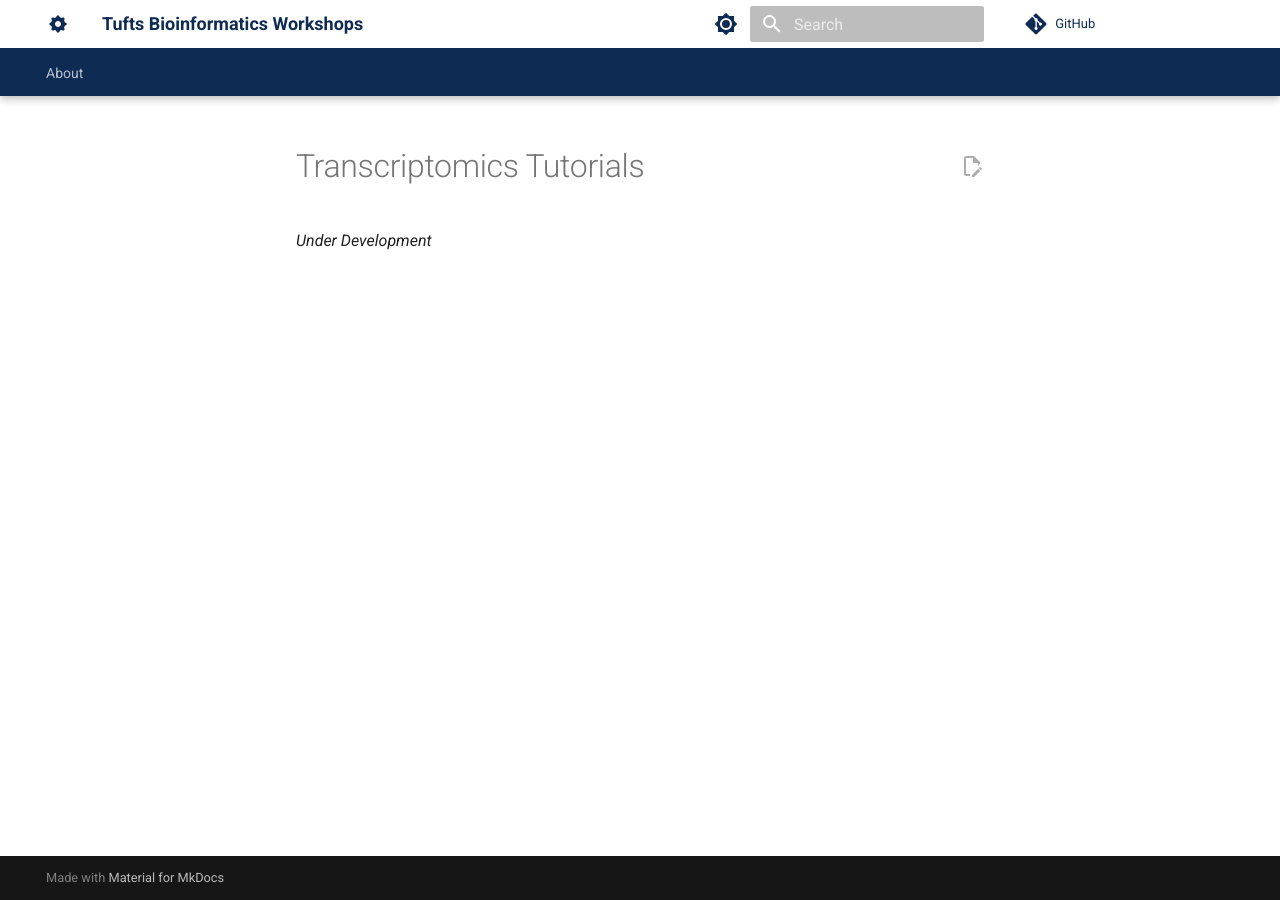
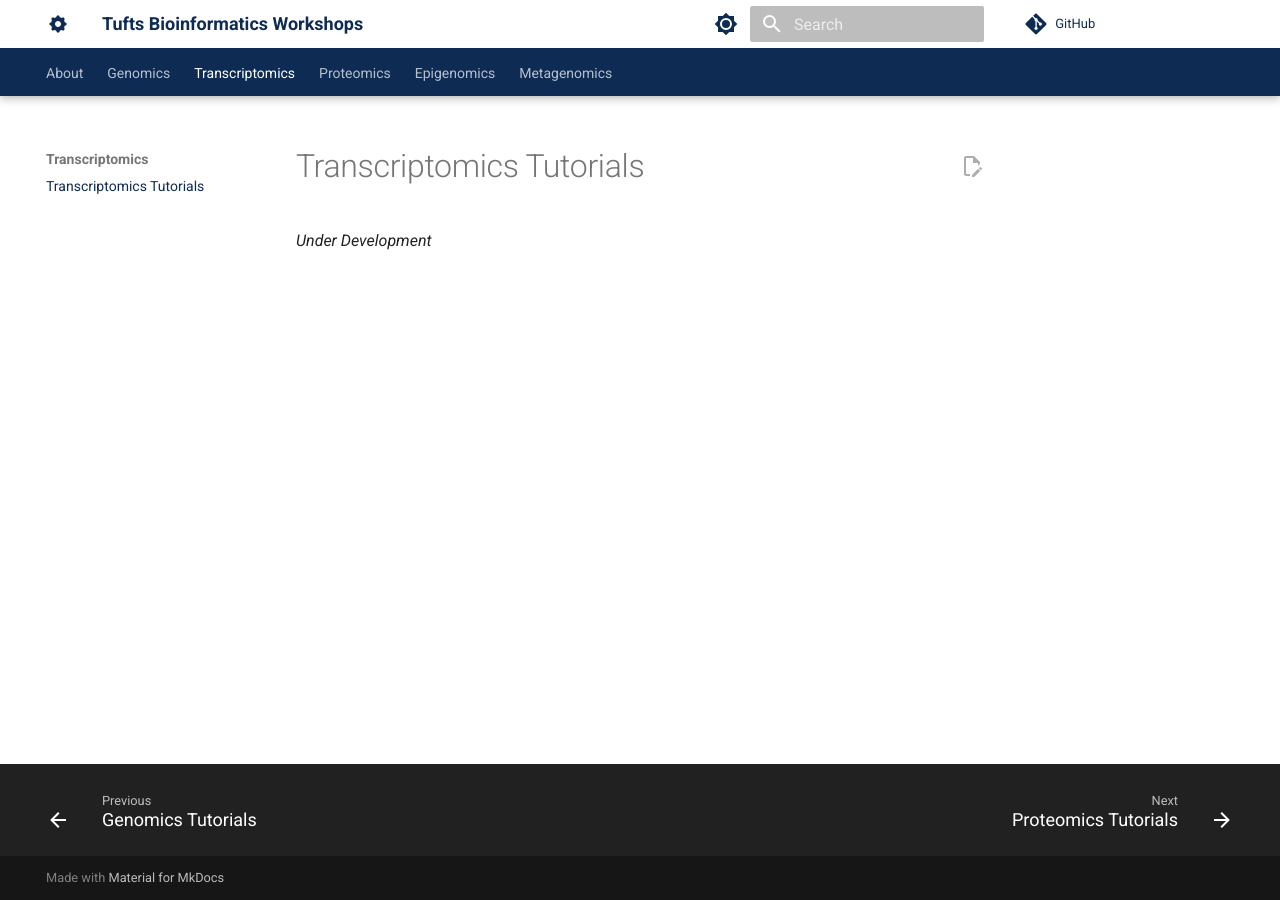
Before and after one commit to best-tufts/intro_to_single_cell_rnaseq, an MkDocs documentation site: the page built from docs/transcriptomics/transcriptomics.md, in a window 1280 px wide. Built offline with MkDocs 1.6.1 and Material for MkDocs 9.7.7, drawn with Linux system fonts in a browser that asks for light colours; comment, search, counter and statistics services are not loaded.

Commit message:
Update mkdocs.yml

```diff
--- a/mkdocs.yml
+++ b/mkdocs.yml
@@ -75,3 +75,13 @@ extra_javascript:
 nav:
     - About :
         - Introduction: index.md
+    - Genomics:
+        - Genomics Tutorials: genomics/genomics.md
+    - Transcriptomics:
+        - Transcriptomics Tutorials: transcriptomics/transcriptomics.md
+    - Proteomics:
+        - Proteomics Tutorials: proteomics/proteomics.md
+    - Epigenomics:
+        - Epigenomics Tutorials: epigenomics/epigenomics.md
+    - Metagenomics:
+        - Metagenomics Tutorials: metagenomics/metagenomics.md
```
